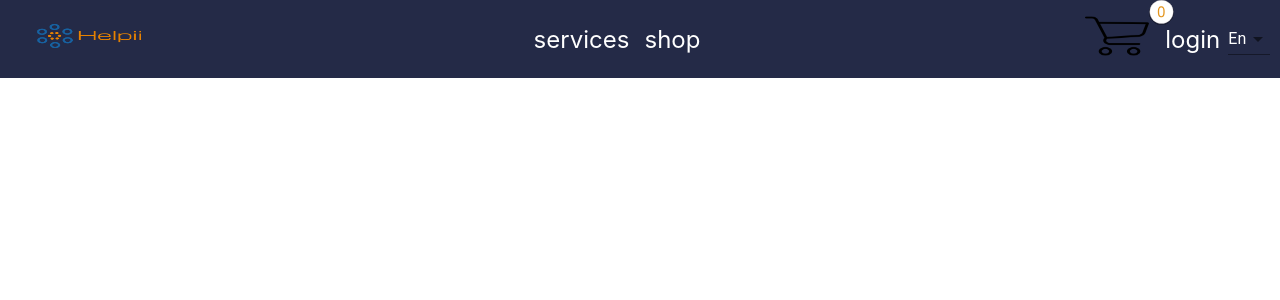
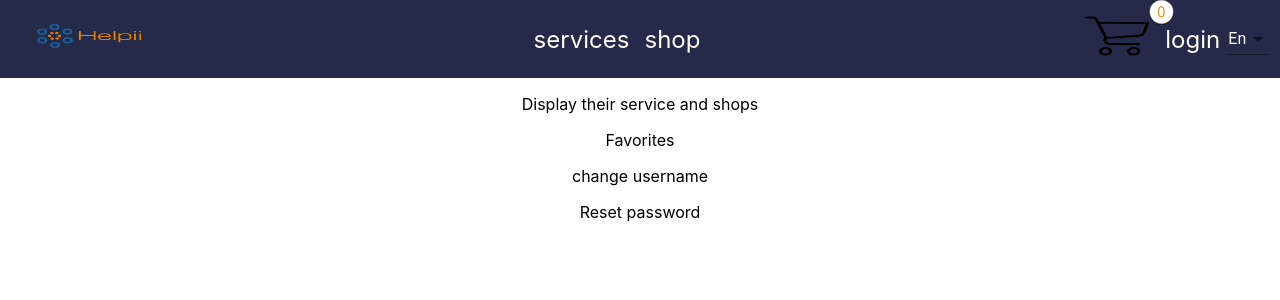
Before and after one commit to Louis-Huynh/Helpii, a React (Create React App) app: page /profile/1 in a window 1280 px wide. Shown: the top 300 px of the page. Built offline with nearby package versions, Linux system fonts and the light colour scheme; no server answers.

Commit message:
69: Added setup for profile page

```diff
--- a/src/App.js
+++ b/src/App.js
@@ -11,6 +11,8 @@ import Login from "./Section/Login";
 import Chat from "./Section/Chat";
 import CreateServices from "./Section/CreateServices";
 import ServiceItem from "./Components/ServiceItem";
+
+import Profile from "./Section/Profile";
 
 import { Switch, Route, Link } from "react-router-dom";
 
@@ -59,6 +61,8 @@ function App() {
         <CreateServices />
       </Route>
 
+      <Route path="/profile/:user" render={(props) => <Profile {...props} />} />
+
       {/* <FooterContainer /> */}
     </div>
   );
--- a/src/Components/Links.js
+++ b/src/Components/Links.js
@@ -91,7 +91,9 @@ const Links = () => {
               <span>Logged in as: {username}</span>
               <LinkHeader />
               <MenuItem>
-                <ButtonLink>View profile</ButtonLink>
+                <LinkItem to="/profile">
+                  <ButtonLink>View profile</ButtonLink>
+                </LinkItem>
               </MenuItem>
               <MenuItem>
                 <LinkItem>
--- /dev/null
+++ b/src/Section/Profile.js
@@ -0,0 +1,36 @@
+import React, { useState, useEffect } from "react";
+import styled from "styled-components";
+import { Link, useHistory } from "react-router-dom";
+import { COLORS } from "../Styles/Color";
+import axios from "axios";
+
+const Profile = (props) => {
+  useEffect(() => {
+    // console.log("test");
+    //use axios call to get the item
+    axios
+      .get(
+        "https://helpii-backend.herokuapp.com/services/" +
+          props.match.params.user
+      )
+      .then((results) => {
+        console.log("test");
+      })
+      .catch();
+
+    //get user information
+  }, []);
+
+  return (
+    <Wrapper>
+      <p>Display their service and shops</p>
+      <p>Favorites</p>
+      <p>change username</p>
+      <p>Reset password</p>
+    </Wrapper>
+  );
+};
+
+export default Profile;
+
+const Wrapper = styled.div``;
```
